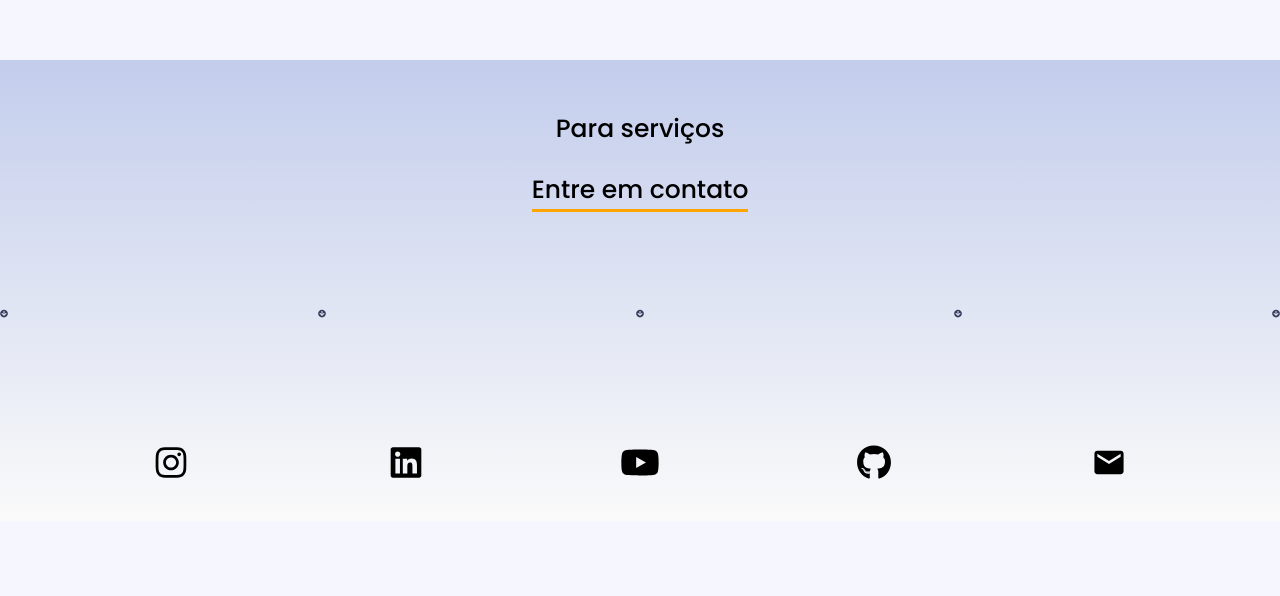
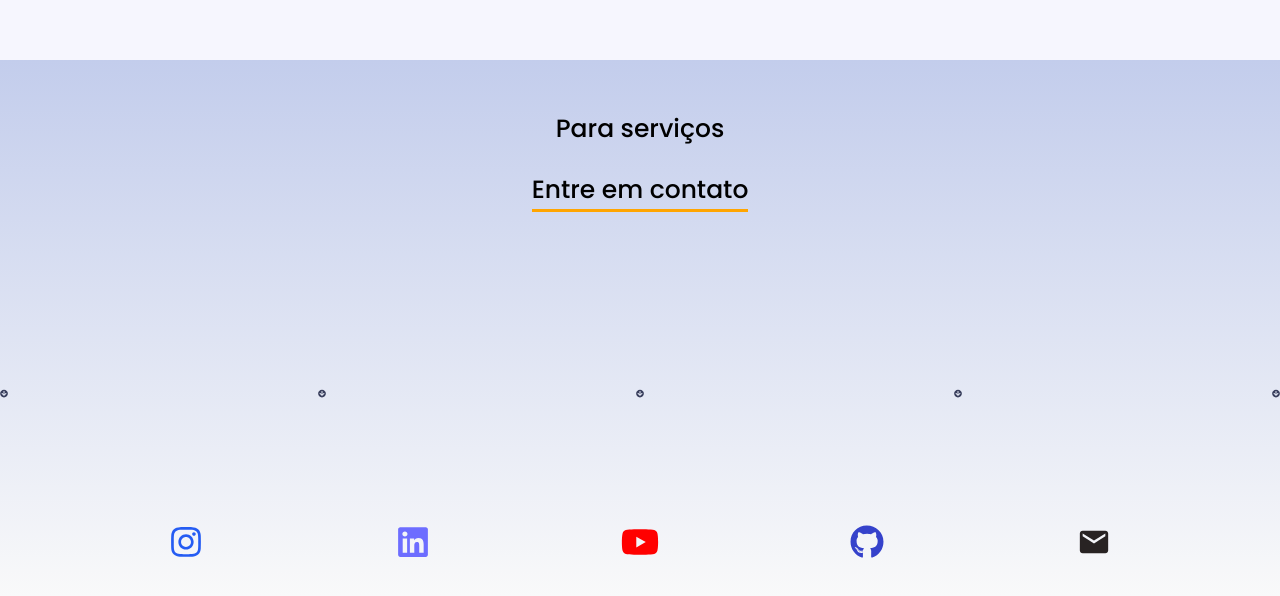
Before and after one commit to SantV7/personal_portifolio, a React (Vite) app: page / in a window 1280 px wide. Shown: the part 1746-2342 px from the top of the page. Before the commit the page ends 2267 px from the top, so only its background shows below. Built offline with nearby package versions, Linux system fonts and the light colour scheme.

Commit message:
more content and infos, ++stylings

```diff
--- a/src/components/footer/Services.jsx
+++ b/src/components/footer/Services.jsx
@@ -37,7 +37,7 @@ const Services = () => {
             </div>
 
             <div id="arrow_indicador">
-              <FaArrowCircleDown size={23}  />
+              <FaArrowCircleDown size={23} />
               <FaArrowCircleDown size={23} />
               <FaArrowCircleDown size={23} />
               <FaArrowCircleDown size={23} />
@@ -46,11 +46,21 @@ const Services = () => {
 
 
             <div id="area_icons_contact">
-                <FaInstagram className="icons_contact" size={46} />
-                <FaLinkedin className="icons_contact" size={46} />
-                <FaYoutube className="icons_contact" size={46} />
-                <FaGithub className="icons_contact" size={46} />
-                <MdEmail className="icons_contact" size={46}  />
+                <a className="icones_contact_link" href="">
+                  <FaInstagram  id="instagram_icon" className="icons_contact" size={46} />
+                </a>
+                <a className="icones_contact_link" href="">
+                  <FaLinkedin id="linkedin_icon" className="icons_contact" size={46} />
+                </a>
+                <a className="icones_contact_link" href="">
+                  <FaYoutube id="yt_icon" className="icons_contact" size={46} />
+                </a>
+                <a className="icones_contact_link" href="">
+                  <FaGithub id="github_icon" className="icons_contact" size={46} />
+                </a>
+                <a className="icones_contact_link" href="">
+                  <MdEmail id="email_icon" className="icons_contact" size={46} />
+                </a>
             </div>
           </footer>
         </>
--- a/src/style/footer/services.css
+++ b/src/style/footer/services.css
@@ -17,7 +17,7 @@ footer > #services_info {
 }
 
 footer > #services_info > p {
-    transition:  ease-in-out 0.70s;
+    transition:  ease 0.70s;
     border-bottom: 3px solid transparent;
     width: 160px;
 }
@@ -38,15 +38,38 @@ footer > #area_icons_contact {
     display: flex;
     align-items: center;
     justify-content: space-evenly;
-    gap: 70px;
+    gap: 48px;
     padding: 30px 30px;
 }
 
-footer > #area_icons_contact > .icons_contact {
-    transition:  ease 0.4s;
+footer > #area_icons_contact > a > #instagram_icon {
+    color: rgb(37, 92, 243);
+}
+
+footer > #area_icons_contact > a > #yt_icon {
+    color: red;
+}
+
+footer > #area_icons_contact > a > #linkedin_icon {
+    color: rgb(109, 109, 255);
+}
+
+footer > #area_icons_contact > a > #github_icon {
+    color: rgb(53, 66, 203);
+}
+
+footer > #area_icons_contact > a > #email_icon {
+    color: rgb(40, 35, 35);
+}
+
+footer > #area_icons_contact > .icones_contact_link .icons_contact {
+    transition:  ease 0.6s;
     cursor: pointer;
-    border-bottom: 3px solid transparent;
+    border-bottom: 4px solid transparent;
     padding-bottom: 8px;
+}
+footer > #area_icons_contact > .icones_contact_link .icons_contact:hover {
+    border-bottom: 4px solid rgb(0, 0, 255);
 }
 
 
@@ -60,6 +83,7 @@ footer > #arrow_indicador {
     color: rgba(31, 37, 70, 0.873);
     justify-content: center;
     gap: 83px;
+    margin-top: 80px;
 }
 
 
--- a/src/style/main/mainContent.css
+++ b/src/style/main/mainContent.css
@@ -21,7 +21,6 @@ main > .infoContent {
     width: 325px;
 }
 .text_about_me > p {
-    text-align: justify;
     margin-bottom: 40px;
     font-size: 18.77px;
 }
```
